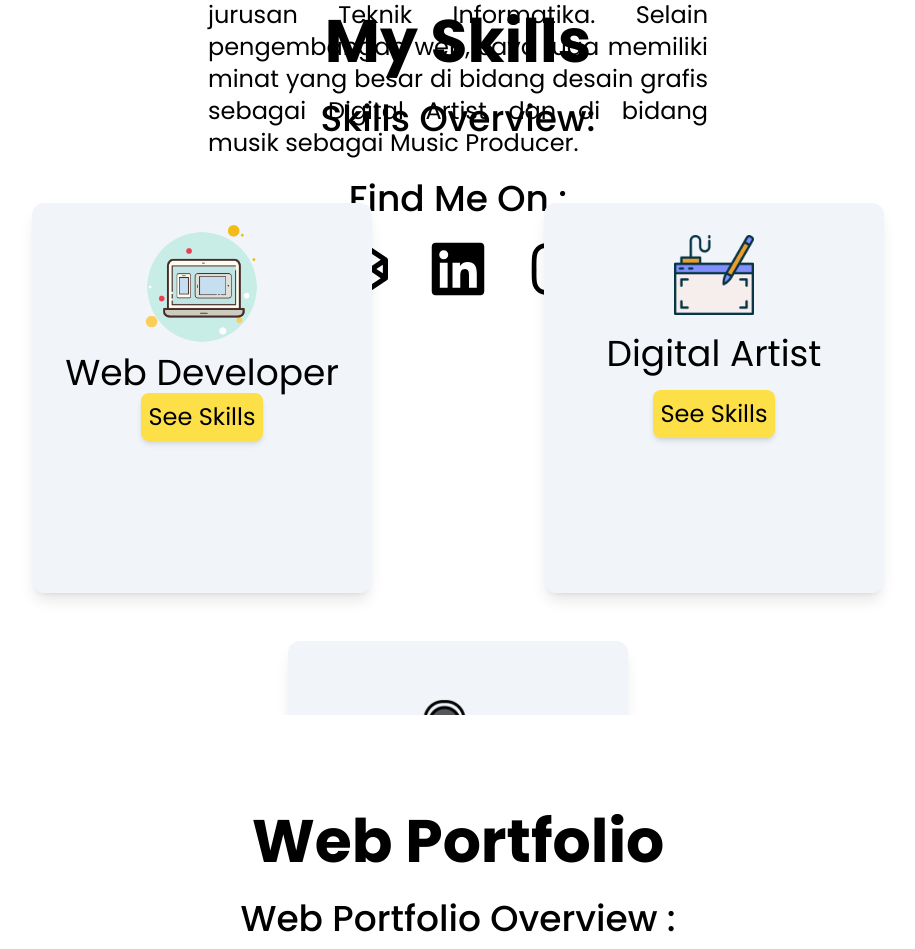
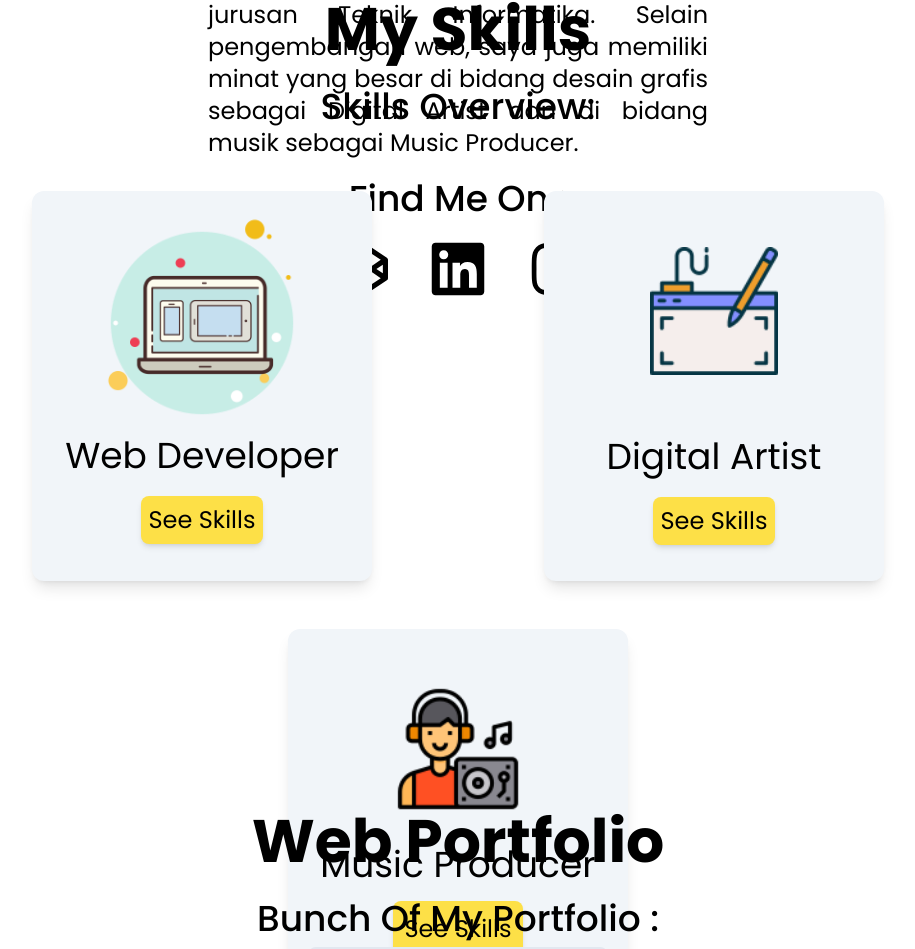
Before and after one commit to Saroyann/web-portfolio, a React (Vite) app: page / in a window 1280 px wide. Shown: the part 2045-2994 px from the top of the page, without its empty margins (182-1097 px from the left). Built offline with nearby package versions, Linux system fonts and the light colour scheme.

Commit message:
initial commit

```diff
--- a/src/pages/Portfolio.jsx
+++ b/src/pages/Portfolio.jsx
@@ -2,9 +2,15 @@ import React from 'react'
 
 const Portfolio = () => {
     return (
-        <section className='h-[100vh] pt-[35rem] md:pt-[4rem] relative' id='portfolio'>
+        <section className='h-[100vh] pt-[2rem] md:pt-[4rem] relative' id='portfolio'>
             <h1 className='mt-3 text-3xl md:text-6xl font-bold py-2 md:py-5 text-center'>Web Portfolio</h1>
-            <h2 className='text-center text-2xl md:text-4xl font-medium mt-2'>Web Portfolio Overview :</h2>
+            <h2 className='text-center text-2xl md:text-4xl font-medium my-2'>Bunch Of My Portfolio :</h2>
+
+            <div className='mx-auto w-fit'>
+                <div className='w-[300px] h-[200px] bg-slate-200 rounded-lg'>
+
+                </div>
+            </div>
         </section>
     )
 }
--- a/src/pages/Skills.jsx
+++ b/src/pages/Skills.jsx
@@ -17,7 +17,7 @@ const Skills = () => {
     };
 
     return (
-        <section id='skills' className='h-[100vh] overflow-y-scroll pt-[3rem] md:pt-[4rem]'>
+        <section id='skills' className='h-[100vh] pt-[3rem] md:pt-[4rem]'>
 
             <div className={`fixed top-0 left-0 mx-auto w-full h-[100vh] backdrop-blur-lg z-20 ${visibleSkill ? '' : 'hidden'}`}>
                 <div className='flex justify-center items-center'>
@@ -71,29 +71,29 @@ const Skills = () => {
                 </div>
             </div>
 
-            <h1 className='mt-3 text-3xl md:text-6xl font-bold py-2 md:py-5 text-center'>My Skills</h1>
+            <h1 className='text-3xl md:text-6xl font-bold py-2 md:py-5 text-center'>My Skills</h1>
             <h2 className='text-center text-2xl md:text-4xl font-medium mt-2'>Skills Overview:</h2>
 
-            <div className='md:grid md:grid-cols-2 md:pt-10'>
+            <div className={`md:grid md:grid-cols-2 md:pt-10 ${window.innerWidth < 768 ? 'h-[570px]' : ''} overflow-y-scroll`}>
                 <div className='w-[300px] h-[230px] md:w-[340px] md:h-[390px] bg-slate-100 shadow-lg mx-auto my-6 rounded-xl'>
-                    <div className='w-full h-[150px] rounded-t-xl'>
-                        <img className='w-[9rem] mx-auto pt-3' src={webdev} />
+                    <div className='w-full h-[150px] md:h-[245px] rounded-t-xl'>
+                        <img className='w-[9rem] md:w-[15rem] mx-auto pt-3' src={webdev} />
                     </div>
-                    <h3 className='text-center md:text-4xl'>Web Developer</h3>
+                    <h3 className='text-center md:text-4xl md:pb-5'>Web Developer</h3>
                     <div onClick={handleWebDeveloperClick} className='text-center bg-yellow-300 md:text-2xl rounded-lg w-fit mx-auto p-2 cursor-pointer shadow-md'>See Skills</div>
                 </div>
 
                 <div className='w-[300px] h-[230px] md:w-[340px] md:h-[390px] bg-slate-100 shadow-lg mx-auto my-6 rounded-xl'>
-                    <div className='w-full h-[115px] rounded-t-xl'>
-                        <img className='w-[5rem] mx-auto pt-8' src={pentab} alt="" />
+                    <div className='w-full h-[115px] md:h-[230px] rounded-t-xl'>
+                        <img className='w-[5rem] md:w-[8rem] mx-auto pt-8 md:pt-14' src={pentab} alt="" />
                     </div>
                     <h3 className='text-center md:text-4xl py-4'>Digital Artist</h3>
-                    <div onClick={handleDigitalArtistClick} className='text-center bg-yellow-300 md:text-2xl rounded-lg w-fit mx-auto p-2 cursor-pointer shadow-md'>See Skills</div>
+                    <div onClick={handleDigitalArtistClick} className='text-center bg-yellow-300 md:text-2xl rounded-lg w-fit mx-auto p-2 md:mt-1 cursor-pointer shadow-md'>See Skills</div>
                 </div>
 
                 <div className='w-[300px] h-[330px] md:w-[340px] md:h-[390px] bg-slate-100 shadow-lg mx-auto my-6 rounded-xl md:col-span-2'>
                     <div className='w-full h-[200px] rounded-t-xl'>
-                        <img className='w-[6rem] mx-auto pt-14' src={music} alt="" />
+                        <img className='w-[6rem] md:w-[8rem] mx-auto pt-14' src={music} alt="" />
                     </div>
                     <h3 className='text-center text-2xl md:text-4xl py-4'>Music Producer</h3>
                     <div onClick={handleMusicProducerClick} className='text-center bg-yellow-300 md:text-2xl rounded-lg w-fit mx-auto p-3 cursor-pointer shadow-md'>See Skills</div>
```
